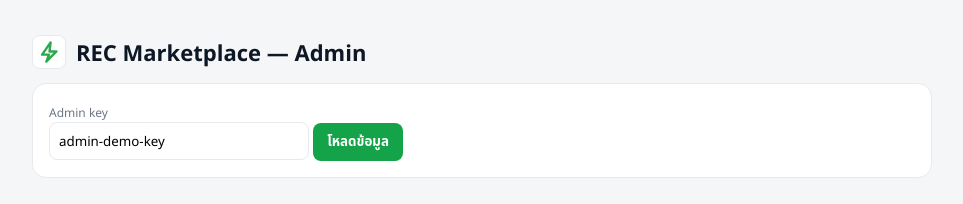
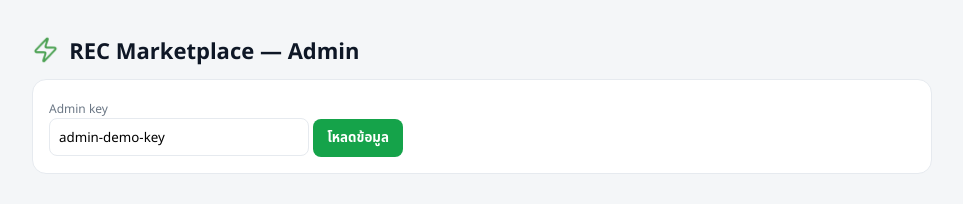
Before and after one commit to owhatphone-mvp/rec-marketplace, a website: page public/admin.html in a window 1280 px wide. Shown: the whole page, without its empty margins (158-1121 px from the left). Drawn offline with Linux system fonts and the light colour scheme.

Commit message:
use real RECTOKEN ASEAN logo (bolt-64.png) + home button

```diff
--- a/public/admin.html
+++ b/public/admin.html
@@ -11,7 +11,7 @@
   button{background:#15a34a;color:#fff;border:0;padding:9px 14px;border-radius:8px;font-weight:700;cursor:pointer;font-family:inherit}
   .flag{color:#b45309;font-weight:700}
 </style></head><body><div class="wrap">
-<h1 style="display:flex;align-items:center;gap:10px"><img src="rectoken-mark.svg" alt="RECTOKEN" style="width:32px;height:32px;object-fit:contain;border-radius:8px;border:1px solid #e6eaef">REC Marketplace — Admin</h1>
+<h1 style="display:flex;align-items:center;gap:10px"><img src="bolt-64.png" alt="RECTOKEN" style="height:30px;width:auto;object-fit:contain">REC Marketplace — Admin</h1>
 <div class="card"><label style="font-size:12px;color:#6b7785">Admin key</label><br><input id="key" placeholder="ADMIN_KEY" value="admin-demo-key" style="width:240px"> <button onclick="load()">โหลดข้อมูล</button></div>
 <div id="out"></div></div>
 <script>
```
